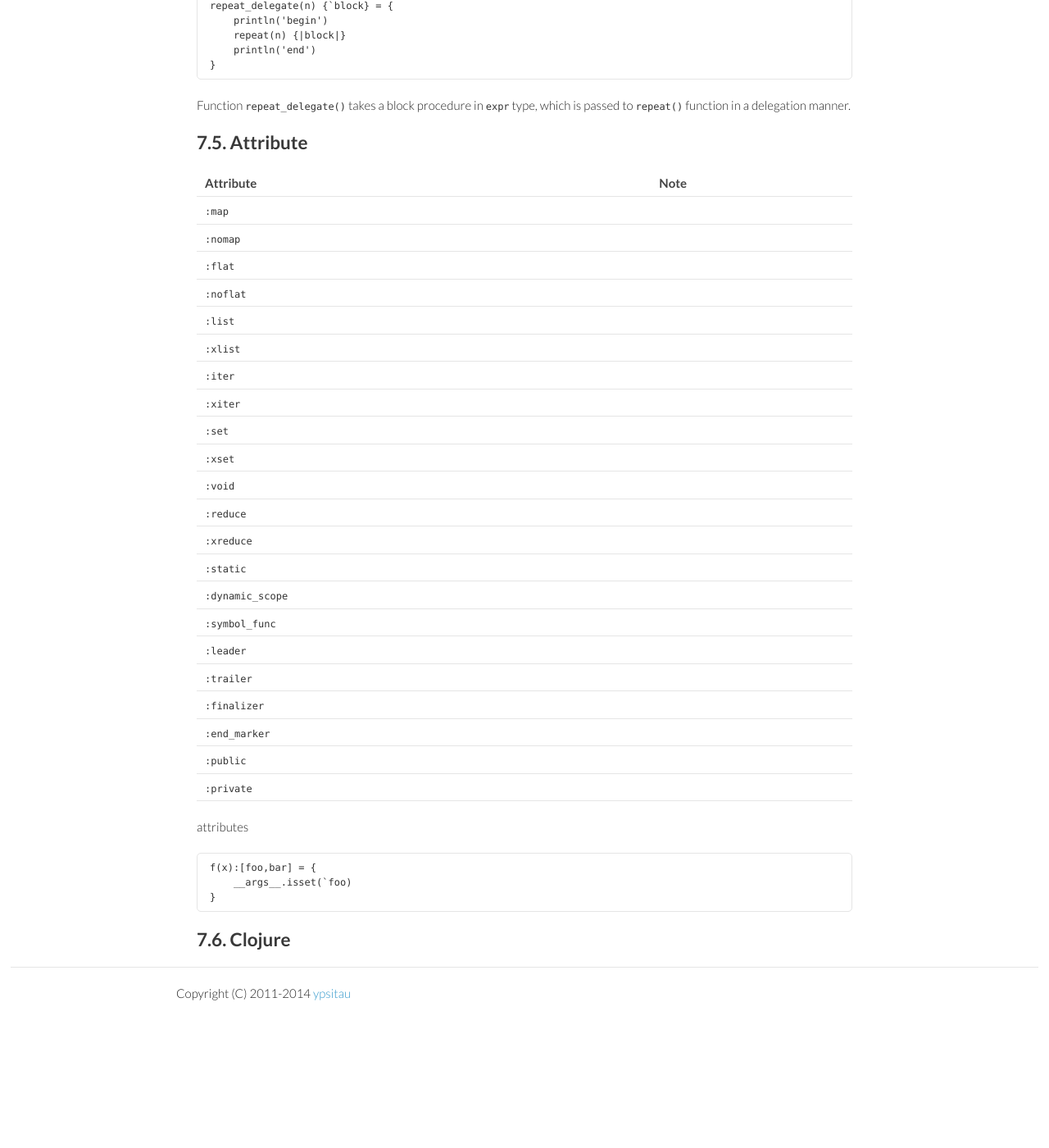
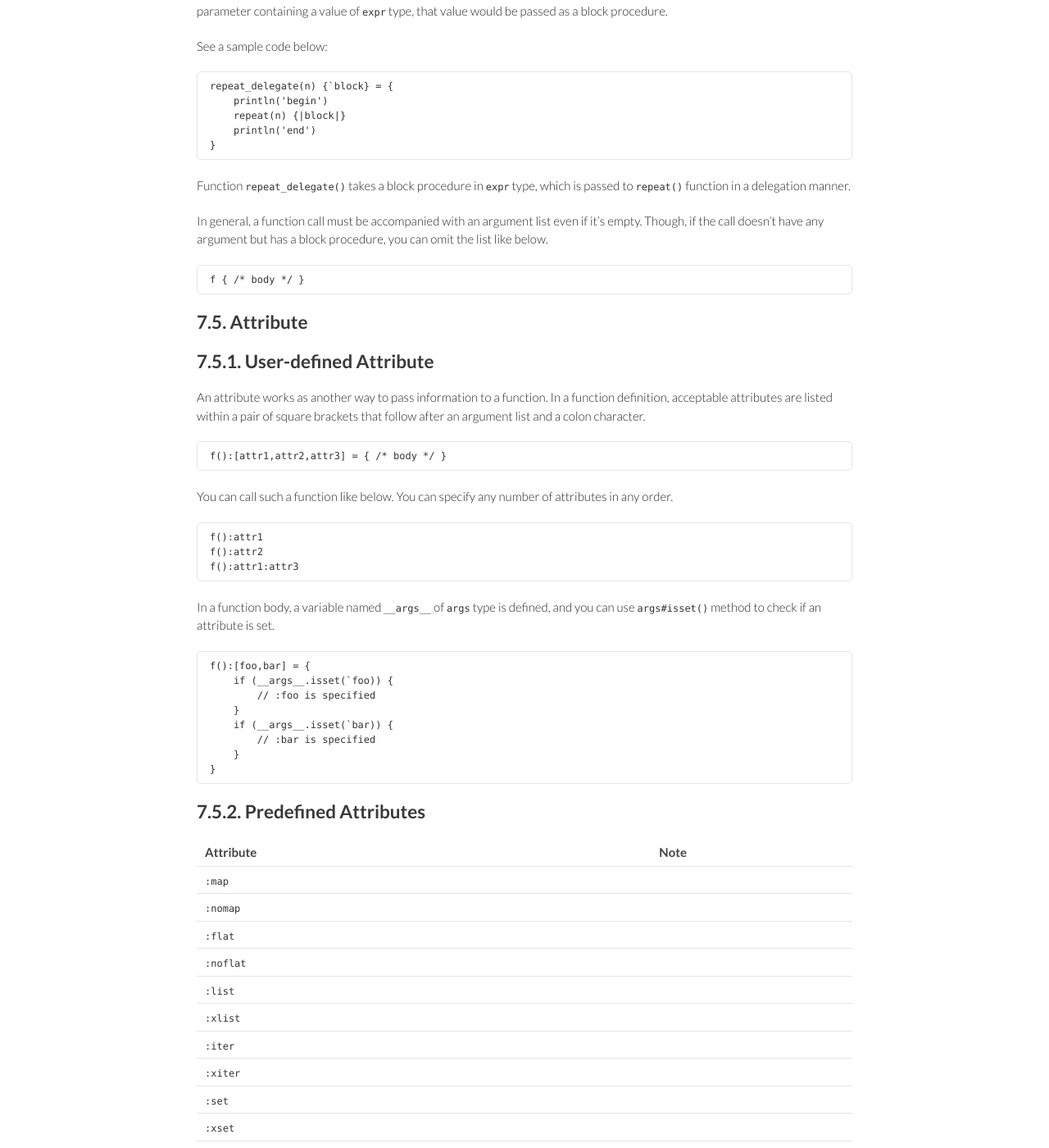
Before and after one commit to rudidude86/gura-lang.github.io, a Jekyll site: the page built from documents/Function.md, in a window 1280 px wide and 1400 px high, scrolled down 8451 px. Shown: the whole window at 82% size. Built offline with Jekyll 4.4.1, drawn with Linux system fonts in a browser that asks for light colours; Markdown is read by kramdown in place of the engine named in the settings; before the commit the page ends 9686 px from its top, so only the background shows below that; some of the changed text lies outside the part shown.

Commit message:
updated document

```diff
--- a/documents/Function.md
+++ b/documents/Function.md
@@ -245,9 +245,9 @@ before the rests are stored in a variable-length argument.
 For instance, consider the code below:
 
     f(x, y, z+) = { /* body */ }
-    f(1, 2, 3, 4)
+    f(1, 2, 3, 4, 5)
 
-In function `f`, variables `x`, `y` and `z` are set to `1`, `2` and `[3, 4]` respectively.
+In function `f`, variables `x`, `y` and `z` are set to `1`, `2` and `[3, 4, 5]` respectively.
 
 
 ## {{ page.chapter }}.3.5. Named Argument
@@ -344,6 +344,11 @@ Then, you can call it like following:
 
 This results in three print-outs of `'hello world'`.
 
+For a block that is declared to take a block,
+a call without specifying a block procedure would occur an error.
+
+    three_times()  // Error
+
 The block procedure can have a list of block parameters
 that appears right after the opening curly brace and is embraced by a pair of vertical bars.
 
@@ -370,11 +375,11 @@ So, on the Caller side, it comes like below:
         println('hello world ' + i)
     }
 
-You can specify an optional block  by putting `?` after an Identifier for the block procedure.
+You can specify an optional block by putting `?` after an Identifier for the block procedure.
 
     f() {block?} = { /* body */ }
 
-You can either call such a function with or without a block.
+You can call such a function either with or without a block.
 
     f() {}  // OK
     f()     // OK
@@ -415,8 +420,46 @@ See a sample code below:
 Function `repeat_delegate()` takes a block procedure in `expr` type,
 which is passed to `repeat()` function in a delegation manner.
 
+In general, a function call must be accompanied with an argument list even if it's empty.
+Though, if the call doesn't have any argument but has a block procedure,
+you can omit the list like below.
+
+    f { /* body */ }
+
 
 ## {{ page.chapter }}.5. Attribute
+
+
+## {{ page.chapter }}.5.1. User-defined Attribute
+
+An attribute works as another way to pass information to a function.
+In a function definition,
+acceptable attributes are listed within a pair of square brackets
+that follow after an argument list and a colon character.
+
+    f():[attr1,attr2,attr3] = { /* body */ }
+
+You can call such a function like below. You can specify any number of attributes in any order.
+
+    f():attr1
+    f():attr2
+    f():attr1:attr3
+
+In a function body, a variable named `__args__` of `args` type is defined,
+and you can use `args#isset()` method to check if an attribute is set.
+
+    f():[foo,bar] = {
+        if (__args__.isset(`foo)) {
+            // :foo is specified
+        }
+        if (__args__.isset(`bar)) {
+            // :bar is specified
+        }
+    }
+
+
+## {{ page.chapter }}.5.2. Predefined Attributes
+
 
 <table>
 <tr><th>Attribute</th><th>Note</th></tr>
@@ -444,11 +487,5 @@ which is passed to `repeat()` function in a delegation manner.
 <tr><td><code>:private</code></td><td></td></tr>
 </table>
 
-attributes
-
-    f(x):[foo,bar] = {
-        __args__.isset(`foo)
-    }
-
 
 ## {{ page.chapter }}.6. Clojure
```
